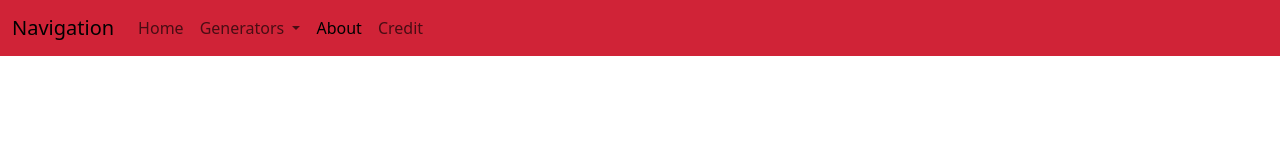
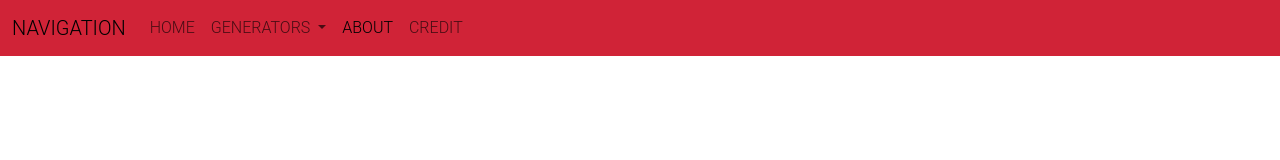
Before and after one commit to BrankoVT/drawfee-generator, a plain HTML site: page src/about.html in a window 1280 px wide. Drawn offline with nearby package versions, Linux system fonts and the light colour scheme; files that its build step writes are made by us from their sources.

Commit message:
style.scss

```diff
--- a/scss/_projectLayout.scss
+++ b/scss/_projectLayout.scss
@@ -6,7 +6,7 @@
   nav {
     text-transform: uppercase;
     background-color: inherit;
-    color: #D02337;
+    color: #000000;
   }
 
   h1 {
--- a/scss/style.scss
+++ b/scss/style.scss
@@ -12,4 +12,5 @@
 @import '../node_modules/bootstrap/scss/mixins';
 @import '../node_modules/bootstrap/scss/utilities';
 @import 'projectUtilities';
+@import "projectLayout";
 @import '../node_modules/bootstrap/scss/bootstrap';
```
